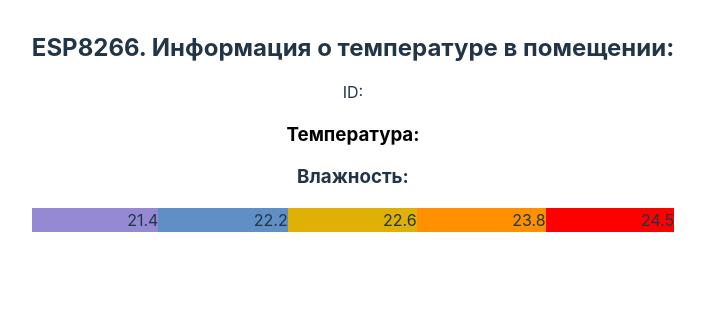
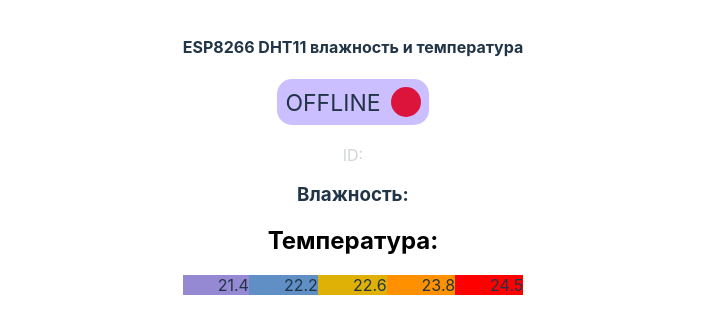
Before and after one commit to DmitryOb/home-temperature, a React (Vite) app: page / in a window 1280 px wide. Shown: the top 334 px of the page, without its empty margins (287-992 px from the left). Built offline with nearby package versions, Linux system fonts and the light colour scheme; no server answers; the database is empty.

Commit message:
add OFFLINE_CONDITION_TIME

```diff
--- a/package.json
+++ b/package.json
@@ -21,7 +21,8 @@
     "firebase-admin": "^11.5.0",
     "react": "^18.2.0",
     "react-dom": "^18.2.0",
-    "react-firebase-hooks": "^5.1.1"
+    "react-firebase-hooks": "^5.1.1",
+    "react-use": "^17.4.0"
   },
   "devDependencies": {
     "@types/cookie": "^0.5.1",
--- a/src/App.tsx
+++ b/src/App.tsx
@@ -4,8 +4,8 @@ import {getDatabase, ref} from "firebase/database";
 import app from "./firebase-web-app-config";
 import {useObjectVal} from "react-firebase-hooks/database";
 import PrivacyContent from "./PrivacyContent/PrivacyContent";
-import {memo} from "react";
-
+import {memo, useRef, useState} from "react";
+import {useInterval} from "react-use";
 const db = getDatabase(app);
 const randomIdQuery = ref(db, "randomId");
 const temperatureQuery = ref(db, "temperature");
@@ -13,19 +13,43 @@ const humidityQuery = ref(db, "humidity");
 
 const PrivacyContentMemo = memo(PrivacyContent);
 
+const OFFLINE_CONDITION_TIME = 3000;
+
 function App() {
-  const [randomId, loadingR, errorR] = useObjectVal<number, string, string>(randomIdQuery);
   const [temperature, loadingT, errorT] = useObjectVal<number, string, string>(temperatureQuery);
   const [humidity, loadingH, errorH] = useObjectVal<number, string, string>(humidityQuery);
 
+  const [randomId, loadingR, errorR] = useObjectVal<number, string, string>(randomIdQuery);
+  const lastRandomIdRef = useRef(randomId);
+  const [lastTimeUpID, setLastTimeUpID] = useState(new Date().valueOf());
+  const [isOnline, setIsOnline] = useState(false)
+
+  useInterval(
+    () => {
+      // if more than OFFLINE_CONDITION_TIME milliseconds randomId not changes it does it mean that we are offline
+      new Date().valueOf() - lastTimeUpID > OFFLINE_CONDITION_TIME ? setIsOnline(false) : setIsOnline(true);
+      if (lastRandomIdRef.current !== randomId) {
+        lastRandomIdRef.current = randomId;
+        setLastTimeUpID(new Date().valueOf())
+      }
+    },
+    500,
+  );
+
   return (
     <div className="App">
-      <h2>ESP8266. Информация о температуре в помещении:</h2>
-      <span>ID: {!errorR && !loadingR && randomId && randomId}</span>
-      <h3 style={{color: getColor(temperature ?? null)}}>
+      <h4>ESP8266 DHT11 влажность и температура</h4>
+
+      <div className={'status-row'}>
+        <span className={'status-text'}>{isOnline ? 'ONLINE' : 'OFFLINE'}</span>
+        <div className={'status'} style={{background: isOnline ? 'lawngreen' : 'crimson'}}/>
+      </div>
+      <br/><br/>
+      <div style={{opacity: 0.2}}>ID: {!errorR && !loadingR && randomId && randomId}</div>
+      <h3>Влажность: {!errorH && !loadingH && humidity && humidity}</h3>
+      <h2 style={{color: getColor(temperature ?? null)}}>
         Температура: {!errorT && !loadingT && temperature && temperature}
-      </h3>
-      <h3>Влажность: {!errorH && !loadingH && humidity && humidity}</h3>
+      </h2>
       <div style={{display: 'grid', gridAutoFlow: 'column'}} id={'colored-line'}>
         {range.map(r =>
           <span style={{backgroundColor: r[2], textAlign: 'end'}} key={r[0]}>
--- a/src/index.css
+++ b/src/index.css
@@ -1,7 +1,6 @@
 :root {
   font-family: Inter, Avenir, Helvetica, Arial, sans-serif;
   font-size: 16px;
-  line-height: 24px;
   font-weight: 400;
 
   color-scheme: light dark;
@@ -117,3 +116,26 @@ button:focus-visible {
   border-radius: 15px;
   padding: 11px;
 }
+
+.status {
+  display: inline-block;
+  height: 30px;
+  width: 30px;
+  border-radius: 50%;
+}
+
+.status-row {
+  display: inline-flex;
+  align-items: center;
+  justify-content: center;
+  gap: 10px;
+  background: #a28aff8c;
+  border-radius: 15px;
+  padding: 8px;
+}
+
+.status-text {
+  position: relative;
+  top: 1px;
+  font-size: 23px;
+}
```
Also changed, not shown: 1 other file (tests, documents, lock files or other folders).
